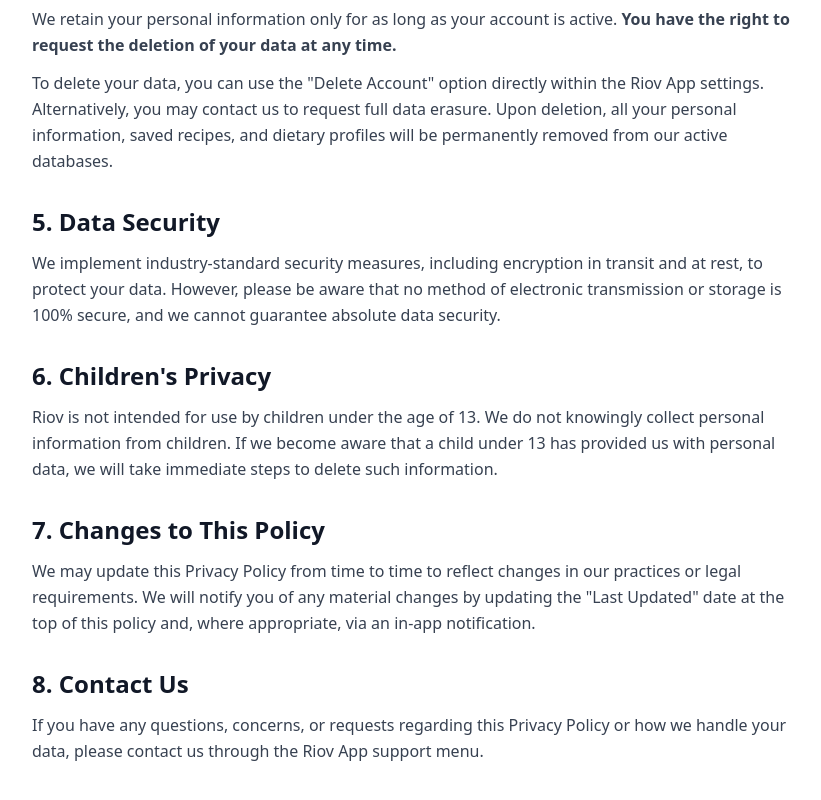
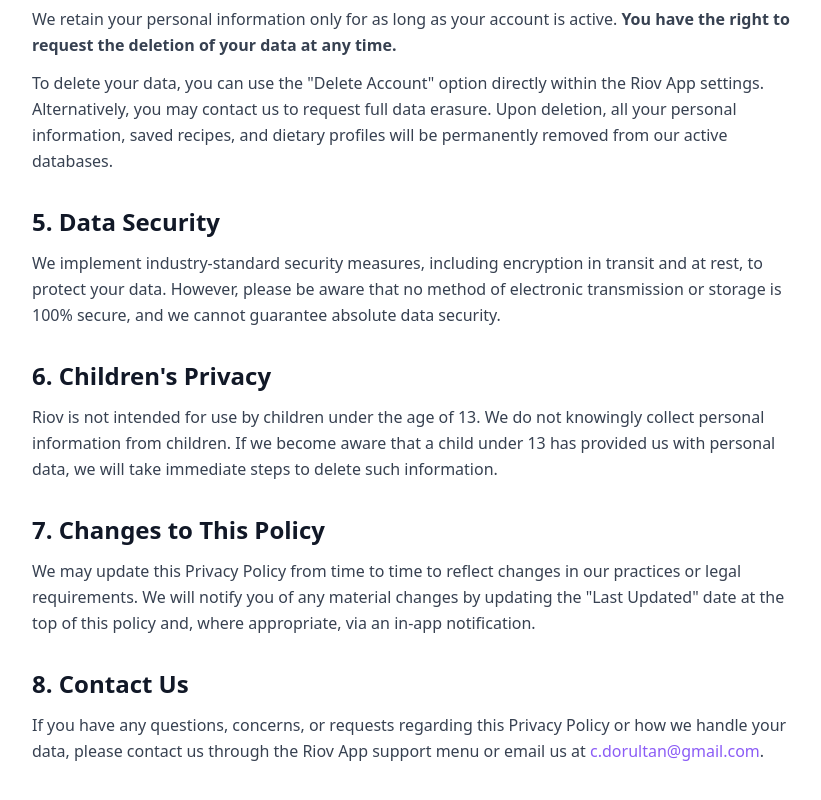
Before and after one commit to Dorultan-C/NovaNutri-Web, a Next.js app in the folder novanutri-nextjs/: page /privacy in a window 1280 px wide. Shown: the part 1340-2140 px from the top of the page, without its empty margins (224-1045 px from the left). Built offline with nearby package versions, Linux system fonts and the light colour scheme.

Commit message:
added email to contact us on privacy policy

```diff
--- a/novanutri-nextjs/app/privacy/page.tsx
+++ b/novanutri-nextjs/app/privacy/page.tsx
@@ -79,7 +79,7 @@ export default function PrivacyPolicyPage() {
           <section>
             <h2 className="text-2xl font-bold text-heading mb-3">8. Contact Us</h2>
             <p>
-              If you have any questions, concerns, or requests regarding this Privacy Policy or how we handle your data, please contact us through the Riov App support menu.
+              If you have any questions, concerns, or requests regarding this Privacy Policy or how we handle your data, please contact us through the Riov App support menu or email us at <a href="mailto:c.dorultan@gmail.com" className="text-primary">c.dorultan@gmail.com</a>.
             </p>
           </section>
         </div>
```
